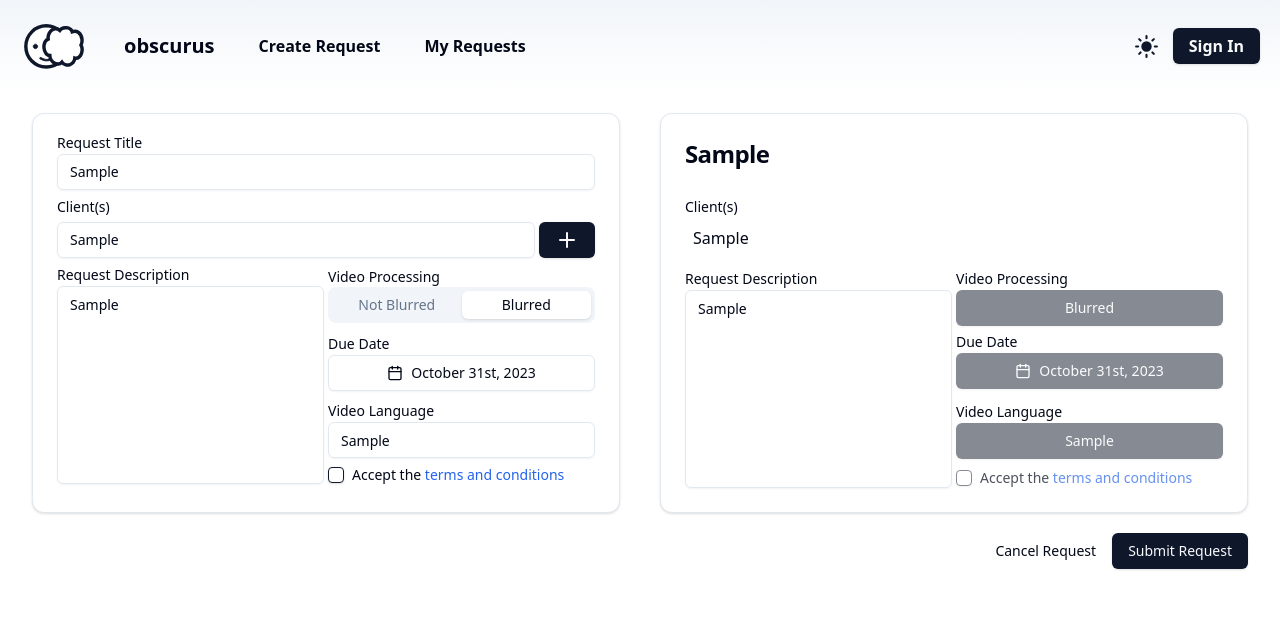
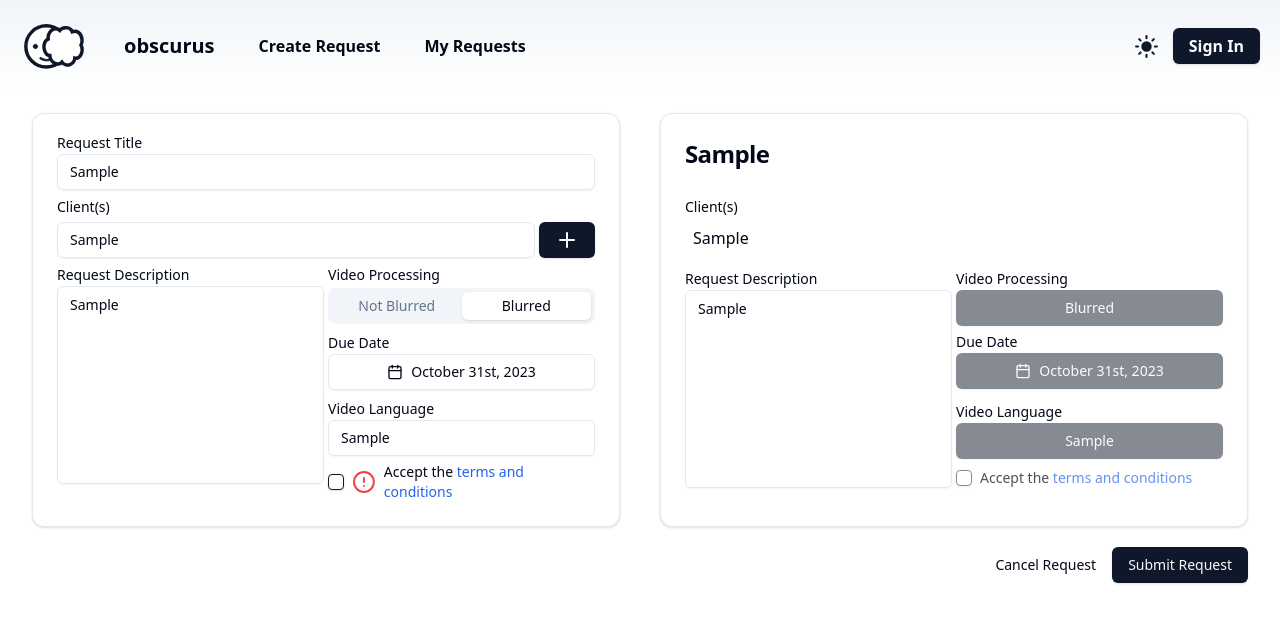
Before and after one commit to COSC-499-W2023/year-long-project-team-9, a Next.js app in the folder app/front-end/: page /CreateRequest2 in a window 1280 px wide. Both pictures are taken after typing "Sample", "Sample", "Sample", "Sample", "Sample" into the empty fields and a click on the button "Submit Request". Shown: the top 622 px of the page. Built offline with nearby package versions, Linux system fonts and the light colour scheme.

Commit message:
Added validation for terms and conditions
See title.

```diff
--- a/app/front-end/src/pages/CreateRequest2.tsx
+++ b/app/front-end/src/pages/CreateRequest2.tsx
@@ -29,7 +29,7 @@ const CreateRequest = () => {
         const {name,value} = e.target
         setTitle(value)
     };
-    const [noTitle, setNoTitle] = React.useState(false);
+    const [noTitle,setNoTitle] = React.useState(false);
     const [clientList,setClientList] = React.useState<ClientType[]>([{client:'',clientNo:false}]);
     const handleClientAdd = () => {
         setClientList([...clientList,{client:'',clientNo:false}])
@@ -69,22 +69,21 @@ const CreateRequest = () => {
     const handleTermsChange = () => {
         setTerms(!terms)
     };
+    const [noTerms,setNoTerms] = React.useState(false);
     const handleCancel = () => {
         router.push("/")
     };
     const handleSubmit = () => {
-        if ((title.length < 1) || clientsEmpty()) {
-            if (title.length < 1) {
+        if (title.length < 1 || !terms) {
+            if(title.length < 1) {
                 setNoTitle(true)
-            } else {
+            }else {
                 setNoTitle(false)
             }
-            for (let item of clientList) {
-                if (item.client.length < 1) {
-                    item.clientNo = true
-                } else {
-                    item.clientNo = false
-                }
+            if(!terms) {
+                setNoTerms(true)
+            }else {
+                setNoTerms(false)
             }
         } else {
             setNoTitle(false)
@@ -133,8 +132,9 @@ const CreateRequest = () => {
                                 <Label>Request Description</Label>
                                 <Textarea className='resize-none' placeholder='Your message here ...' rows={9} maxLength={500} value={desc} onChange={(e) => handleDescChange(e)}/>
                             </div>
-                            <div className='grid grid-row-4 pt-2'>
+                            <div className='grid grid-row-4'>
                                 {/*Code for Video Processing input*/}
+                                <div id='requestBlurred'>
                                     <Label>Video Processing</Label>
                                     <Tabs defaultValue='blurred' className='pt-0.5 pb-1.5'>
                                         <TabsList className='grid w-full grid-cols-2'>
@@ -142,6 +142,7 @@ const CreateRequest = () => {
                                             <TabsTrigger value='blurred' onClick={() => setBlurred(true)}>Blurred</TabsTrigger>
                                         </TabsList>
                                     </Tabs>
+                                </div>
                                 {/*Code for Due Date input*/}
                                 <div id='requestDueDate' className='pb-1.5'>
                                     <Label>Due Date</Label>
@@ -163,11 +164,12 @@ const CreateRequest = () => {
                                     <Input placeholder="Language" value={language} onChange={(e) => handleLanguageChange(e)}/>
                                 </div>
                                 {/*Code for terms and conditions*/}
-                                <div className="flex items-center space-x-2">
+                                <div id='requestTerms' className="flex items-center space-x-2">
                                     <Checkbox id="terms" onCheckedChange={handleTermsChange}/>
-                                    <label htmlFor="terms" className="text-sm font-medium leading-none peer-disabled:cursor-not-allowed peer-disabled:opacity-70">
-                                        Accept the <a href="" target="_blank" className='text-blue-600 dark:text-blue-500 hover:underline'>terms and conditions</a>
-                                    </label>
+                                    {noTerms && (
+                                        <AlertCircle className='text-red-500 text-xs'/>
+                                    )}
+                                    <Label htmlFor="terms" className="text-sm">Accept the <a href="" target="_blank" className='text-blue-600 dark:text-blue-500 hover:underline'>terms and conditions</a></Label>
                                 </div>
                             </div>
                         </div>
```
Lines whose indentation alone changed are shown as unchanged.
